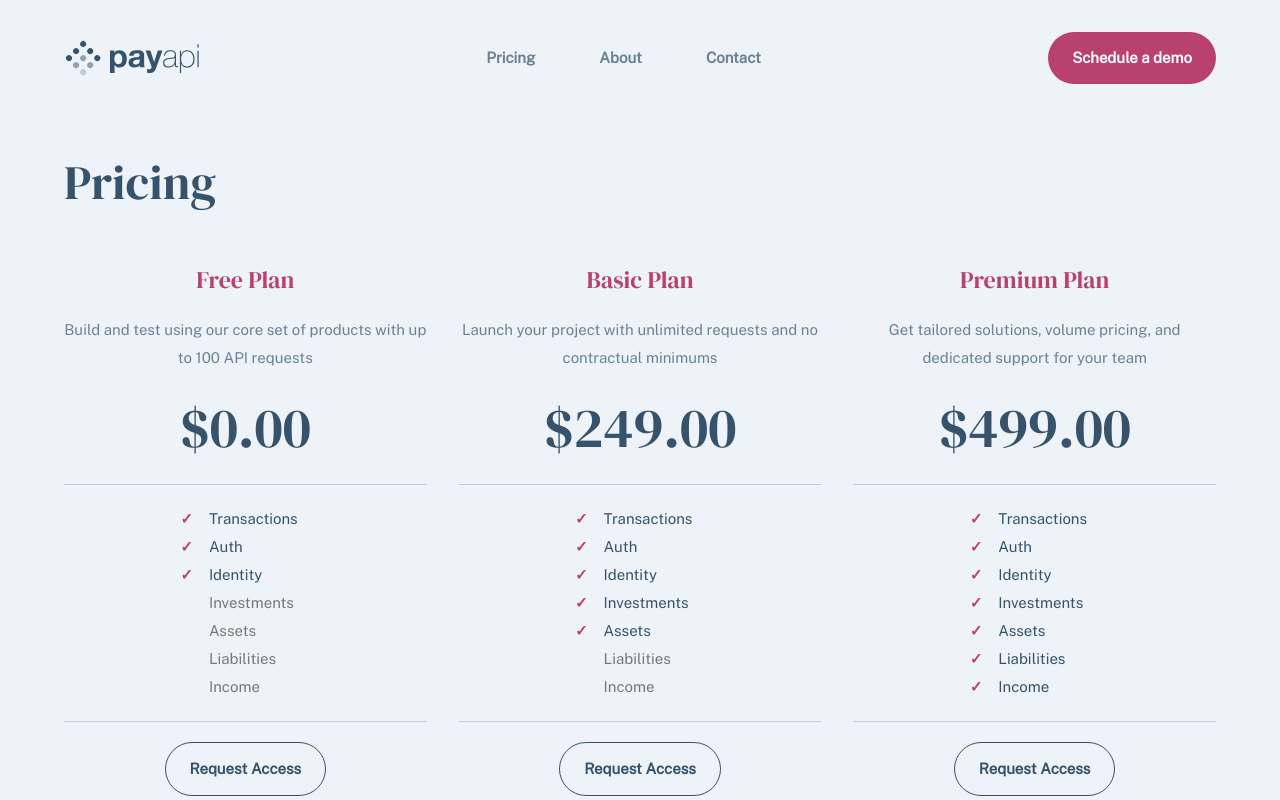
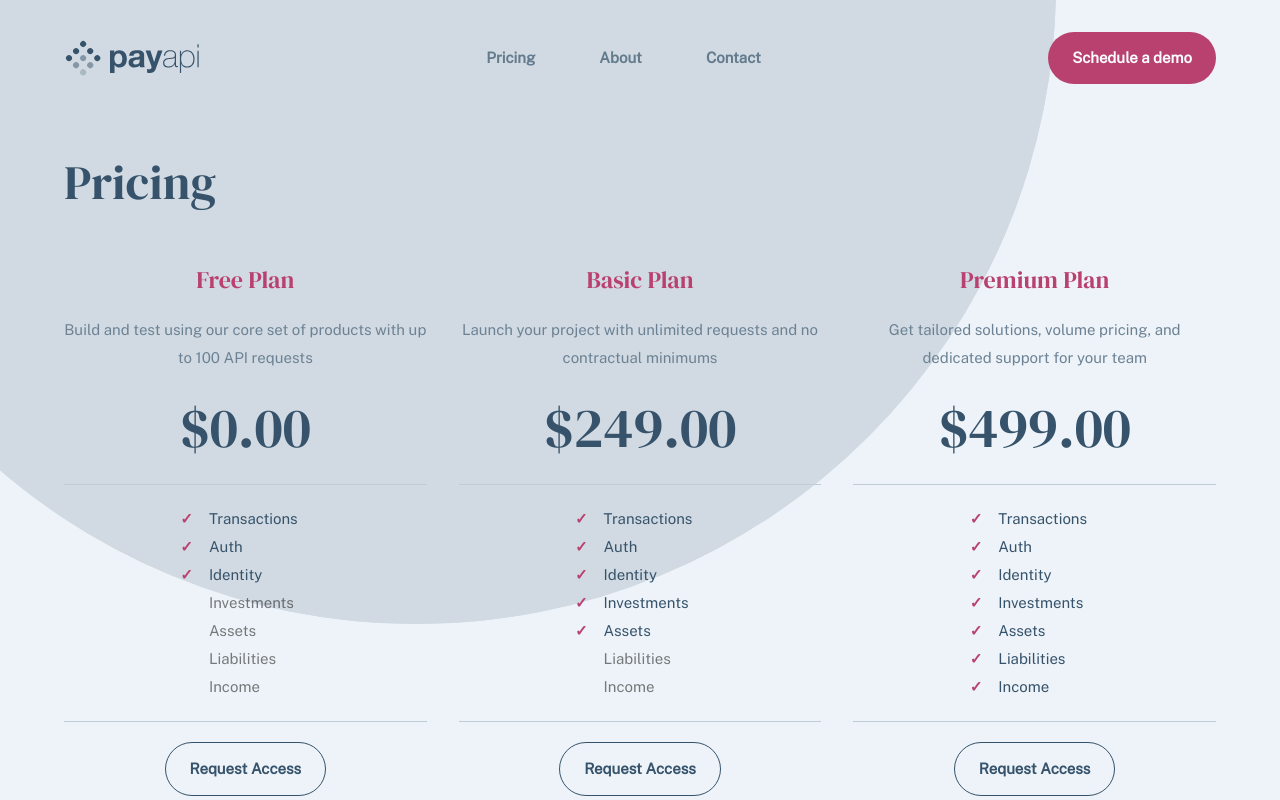
Before and after one commit to Lordyner/payAPI, a Next.js app: page /pricing in a window 1280 px wide. Shown: the top 800 px of the page. Built offline with nearby package versions, Linux system fonts and the light colour scheme.

Commit message:
Add background circle for help

```diff
--- a/Components/Contact.js
+++ b/Components/Contact.js
@@ -101,7 +101,7 @@ const Contact = () => {
                         </div>
                         <label className={classes.checkBoxContainer}>
                             Stay up-to-date with company announcements and updates to our API
-                            <input type="checkbox" checked={receiveCompanyAnnouncements} onClick={() => setReceiveCompanyAnnouncements(!receiveCompanyAnnouncements)} />
+                            <input type="checkbox" checked={receiveCompanyAnnouncements} onChange={() => setReceiveCompanyAnnouncements(!receiveCompanyAnnouncements)} />
                             <span className={classes.checkMark}></span>
                         </label>
                     </div>
--- a/styles/index.css
+++ b/styles/index.css
@@ -25,6 +25,7 @@
     /* Padding */
     --sidePadding: 1.5rem;
     --topAndBotPadding: 2rem;
+    --circle-size: 60vw;
 }
 
 /* Titles */
@@ -128,6 +129,12 @@ body {
     scroll-behavior: smooth;
     font-size: var(--body-500);
     line-height: 1.75rem;
+    background-image: url('../public/images/shared/desktop/bg-pattern-circle.svg');
+    background-repeat: no-repeat;
+    background-size: cover;
+    background-position: 0 0;
+    position: relative;
+    z-index: 10;
 
 }
 
@@ -364,7 +371,7 @@ main {
 }
 
 
-/* main.home {
+main.home {
 
     position: relative;
     z-index: 10;
@@ -373,7 +380,7 @@ main {
     background-size: cover;
     background-size: cover;
     background-position: -14rem -41rem;
-} */
+}
 
 /* main.home::before {
     content: '';
```
Also changed, not shown: Components/Contact.module.css (+0 -7 lines).
